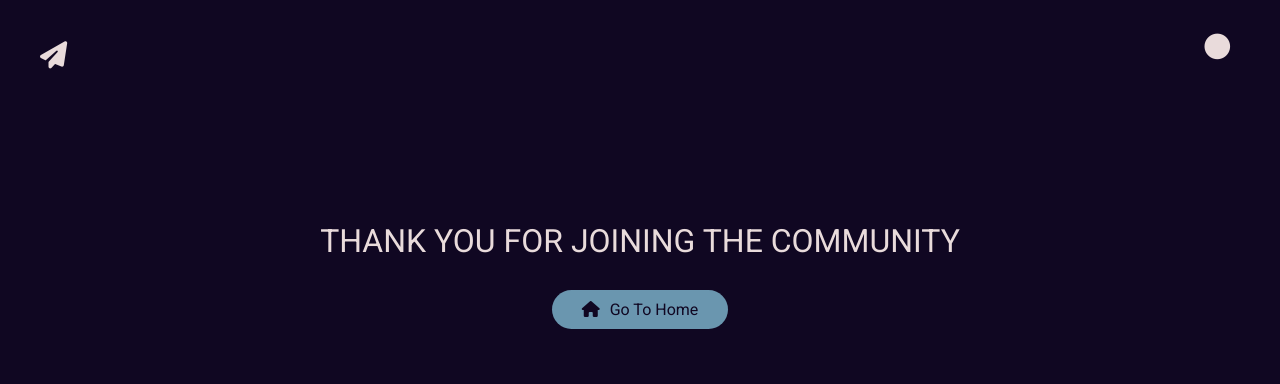
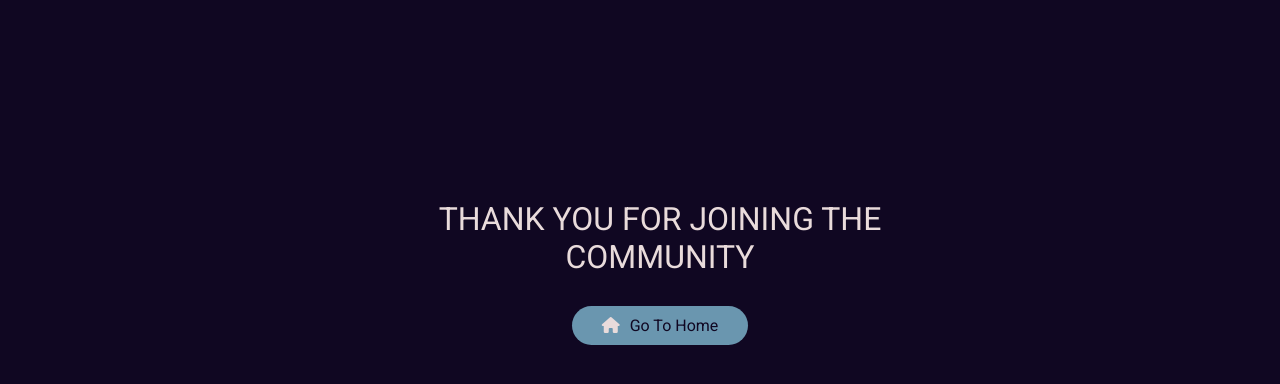
Before and after one commit to imsphere01/Sphere, a plain HTML site: page connectingLinks/thanks.html in a window 1280 px wide. Drawn offline with Linux system fonts and the light colour scheme.

Commit message:
Update thanks.html

```diff
--- a/connectingLinks/thanks.html
+++ b/connectingLinks/thanks.html
@@ -34,15 +34,11 @@
   <body>
     <div class="container">
       <div class="shareIcon">
-        <a href="#">
-          <i class="fa-solid fa-paper-plane"></i>
-        </a>
-      </div>
-      <div class="logo">
-        <i class="fa-solid fa-circle"></i>
-      </div>
+
       <div class="forThanks">
-        <div class="thanks"><h1>THANK YOU FOR JOINING THE COMMUNITY</h1></div>
+        <div class="thanks">
+          <h1>THANK YOU FOR JOINING THE COMMUNITY</h1>
+        </div>
       </div>
       <div class="goToHome">
         <a href="../index.html" class="homeButton">
```
